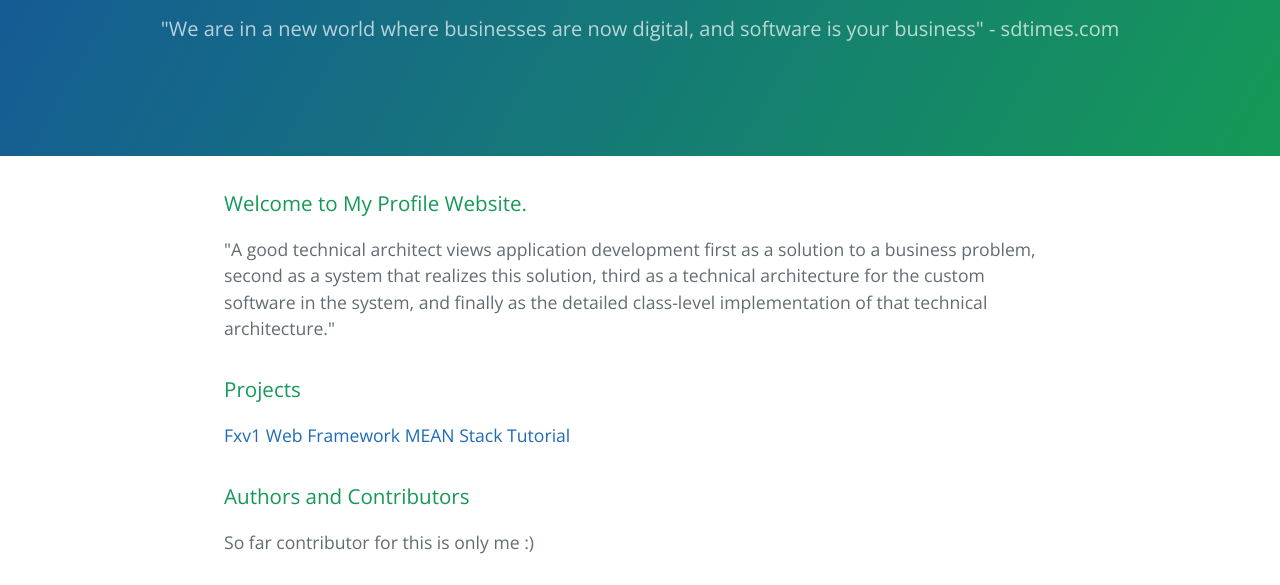
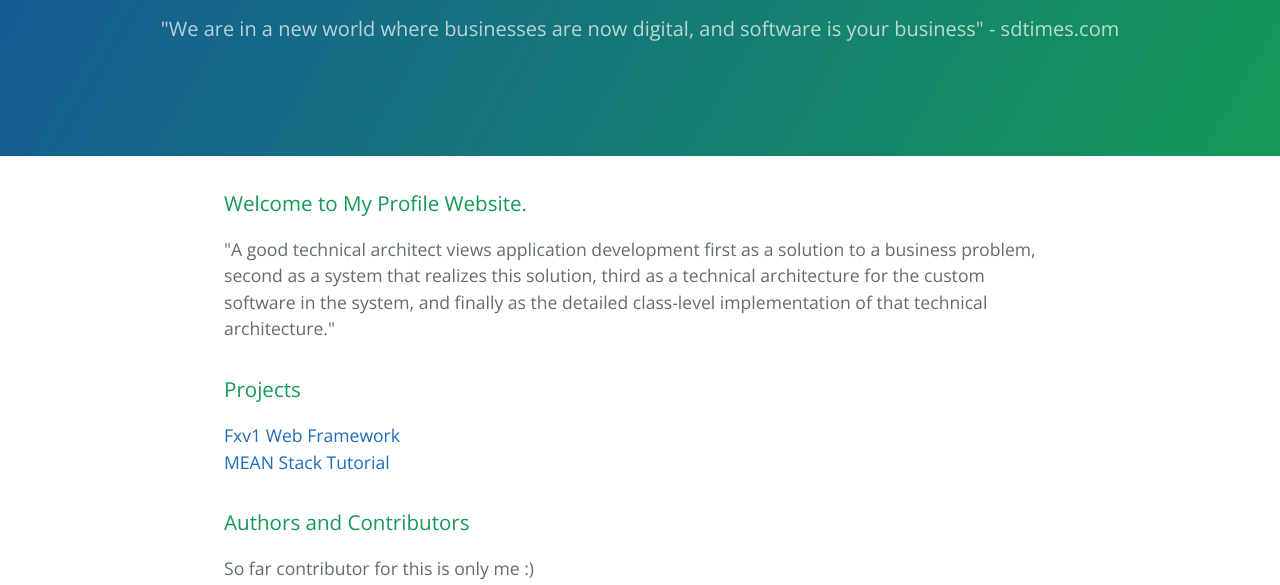
Before and after one commit to yoyoktriwicaksono/myprofile, a plain HTML site: page index.html in a window 1280 px wide. Shown: the part 161-746 px from the top of the page. Drawn offline with nearby package versions, Linux system fonts and the light colour scheme.

Commit message:
Update index.html

```diff
--- a/index.html
+++ b/index.html
@@ -25,7 +25,7 @@
 <a id="creating-pages-manually" class="anchor" href="#creating-pages-manually" aria-hidden="true"><span aria-hidden="true" class="octicon octicon-link"></span></a>Projects</h3>
 
 <p>
-  <a href="https://github.com/yoyoktriwicaksono/fxV1">Fxv1 Web Framework</a>
+  <a href="https://github.com/yoyoktriwicaksono/fxV1">Fxv1 Web Framework</a><br/>
   <a href="https://github.com/yoyoktriwicaksono/mean">MEAN Stack Tutorial</a>
 </p>
 
```
